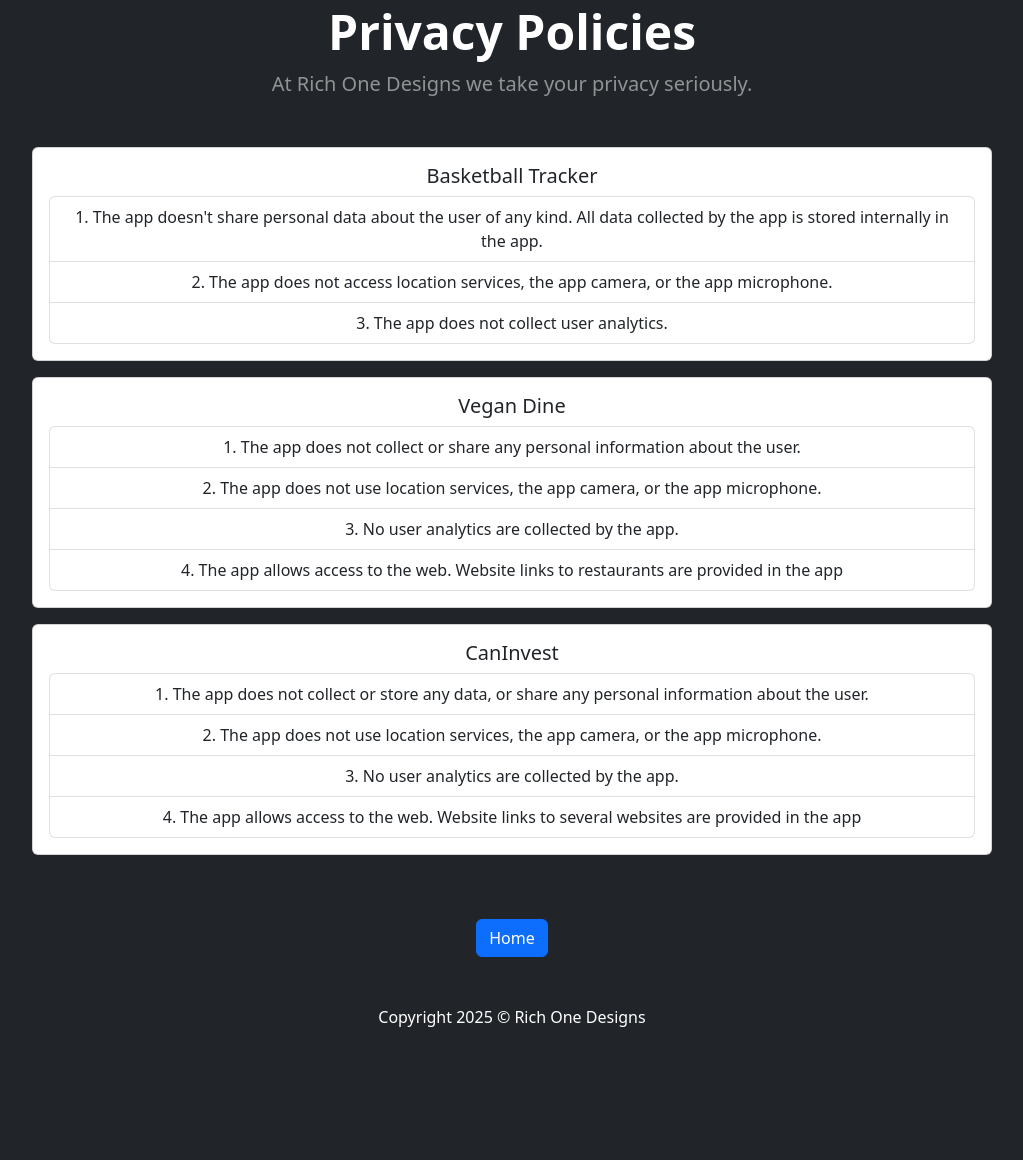
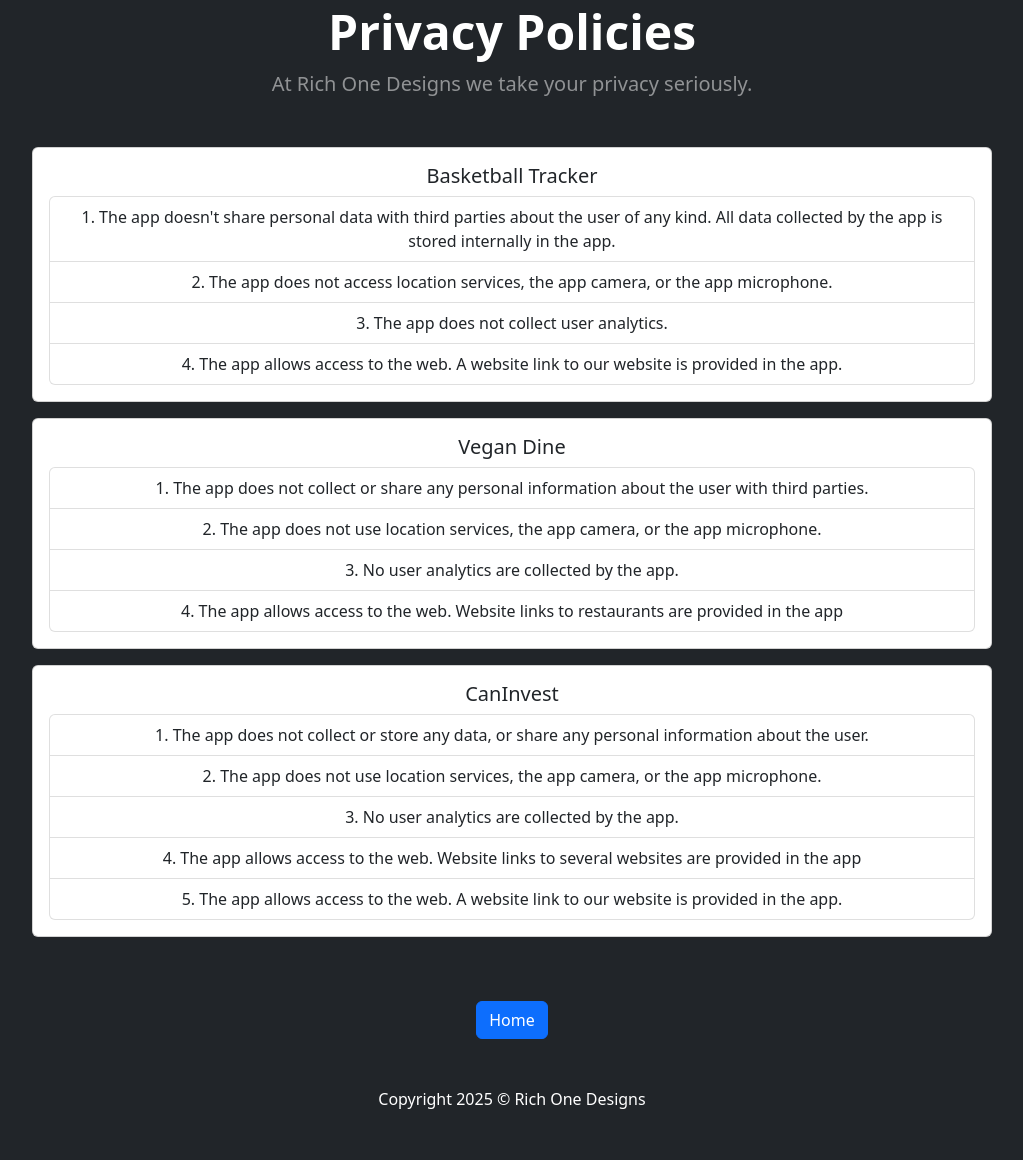
Before and after one commit to Rich4523/Richone-Designs, a Django app: page /privacy/ in a window 1280 px wide. Shown: the part 149-1309 px from the top of the page, without its empty margins (128-1151 px from the left). Before the commit the page ends 1176 px from the top, so only its background shows below. Run offline with Django 5.2, Linux system fonts and the light colour scheme; some libraries are stand-ins or nearby versions.

Commit message:
more privacy policy stuff

```diff
--- a/info/templates/privacy.html
+++ b/info/templates/privacy.html
@@ -19,9 +19,10 @@
           <div class="card-body">
             <h5 class="card-title">Basketball Tracker</h5>
             <ol class="list-group list-group-numbered">
-              <li class="list-group-item">The app doesn't share personal data about the user of any kind. All data collected by the app is stored internally in the app.</li>
+              <li class="list-group-item">The app doesn't share personal data with third parties about the user of any kind. All data collected by the app is stored internally in the app.</li>
               <li class="list-group-item">The app does not access location services, the app camera, or the app microphone.</li>
               <li class="list-group-item">The app does not collect user analytics.</li>
+              <li class="list-group-item">The app allows access to the web. A website link to our website is provided in the app.</li>
             </ol>
 
           </div>
@@ -32,7 +33,7 @@
           <div class="card-body">
             <h5 class="card-title">Vegan Dine</h5>
             <ol class="list-group list-group-numbered">
-              <li class="list-group-item">The app does not collect or share any personal information about the user.</li>
+              <li class="list-group-item">The app does not collect or share any personal information about the user with third parties.</li>
               <li class="list-group-item">The app does not use location services, the app camera, or the app microphone.</li>
               <li class="list-group-item">No user analytics are collected by the app.</li>
               <li class="list-group-item">The app allows access to the web. Website links to restaurants are provided in the app</li>
@@ -49,7 +50,7 @@
               <li class="list-group-item">The app does not use location services, the app camera, or the app microphone.</li>
               <li class="list-group-item">No user analytics are collected by the app.</li>
               <li class="list-group-item">The app allows access to the web. Website links to several websites are provided in the app</li>
-
+              <li class="list-group-item">The app allows access to the web. A website link to our website is provided in the app.</li>
             </ol>
           </div>
         </div>
```
